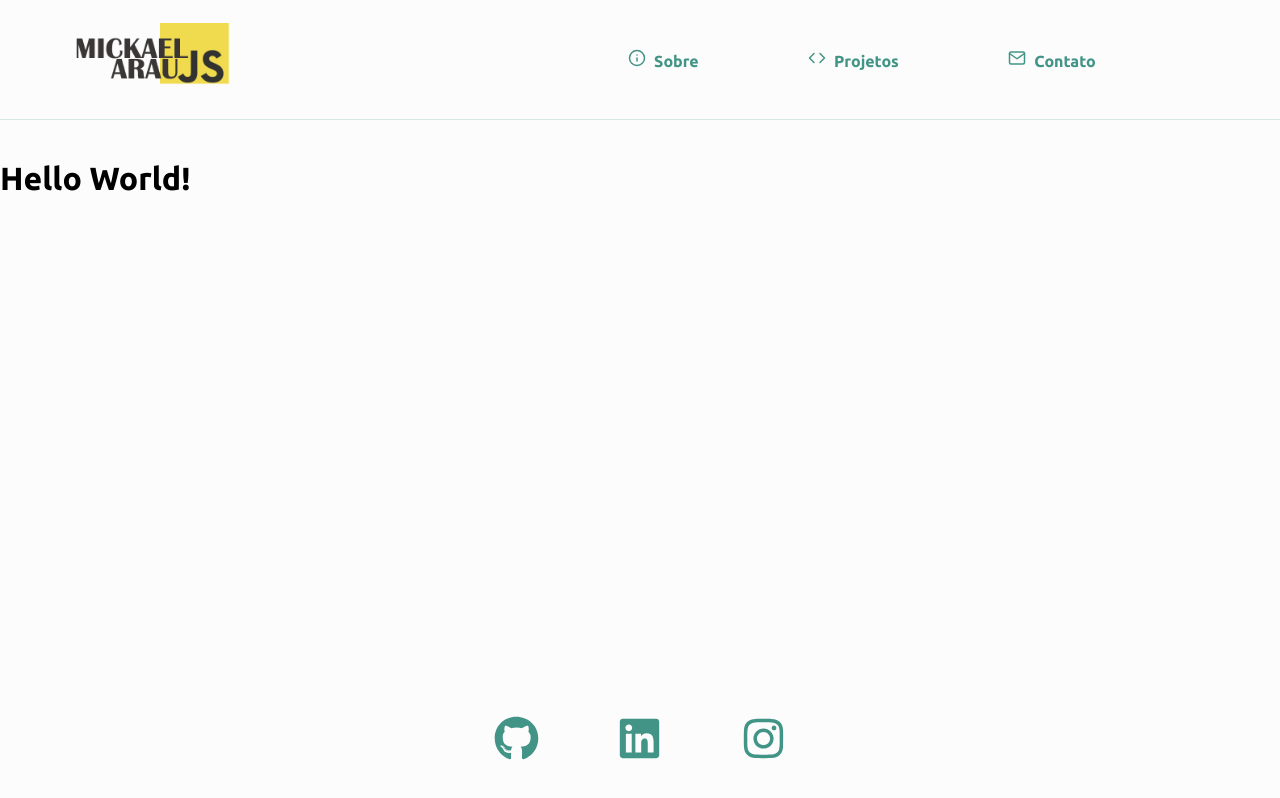
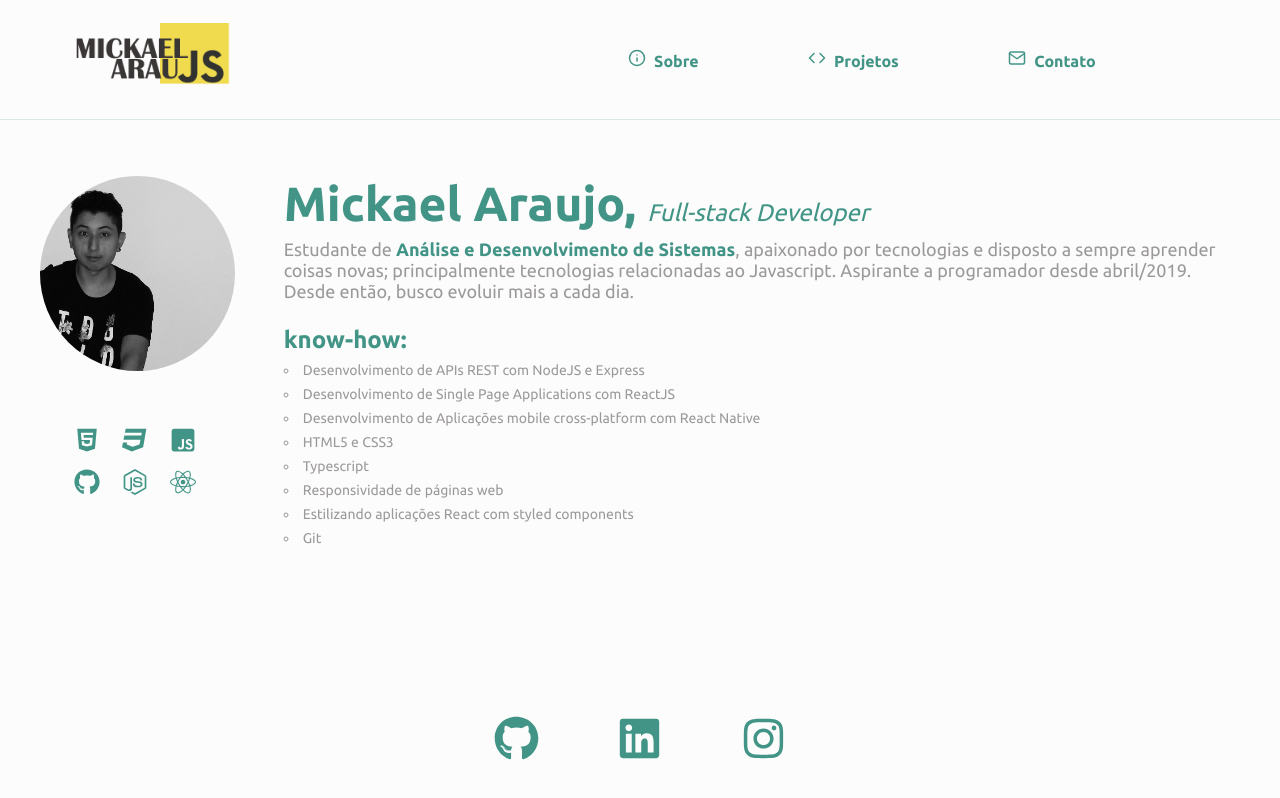
Before and after one commit to MickaelAraujs/portfolio, a Gatsby site: page / in a window 1280 px wide. Built offline with nearby package versions, Linux system fonts and the light colour scheme; Gatsby itself is replaced by a stand-in of ours.

Commit message:
:sparkles: about page

```diff
--- a/src/pages/index.js
+++ b/src/pages/index.js
@@ -1,14 +1,65 @@
 import React from 'react'
+import {
+  FaHtml5, FaCss3, FaJsSquare,
+  FaNodeJs, FaGithub, FaReact
+} from 'react-icons/fa'
 
 import { Container } from '../styles/global'
+import { AboutContainer, Profile, Description } from '../styles/about'
 
 import Layout from '../components/Layout'
+
+import profile from '../assets/me.jpeg'
 
 export default function Home() {
   return (
     <Layout>
       <Container>
-        <h1>Hello World!</h1>
+        <AboutContainer>
+          <Profile>
+            <img src={profile} alt='Mickael Araujo' />
+
+            <div className="techs">
+              <FaHtml5 />
+
+              <FaCss3 />
+
+              <FaJsSquare />
+
+              <FaGithub />
+
+              <FaNodeJs />
+
+              <FaReact />
+            </div>
+          </Profile>
+
+          <Description>
+            <h1>
+              Mickael Araujo, <span>Full-stack Developer</span>
+            </h1>
+
+            <p>
+              Estudante de <span>Análise e Desenvolvimento de Sistemas</span>,
+              apaixonado por tecnologias e disposto a sempre aprender coisas novas;
+              principalmente tecnologias relacionadas ao Javascript.
+              Aspirante a programador desde abril/2019. Desde então, busco evoluir mais a cada dia.
+            </p>
+
+            <h2>know-how:</h2>
+
+            <ul>
+              <li>Desenvolvimento de APIs REST com NodeJS e Express</li>
+              <li>Desenvolvimento de Single Page Applications com ReactJS</li>
+              <li>Desenvolvimento de Aplicações mobile cross-platform com React Native</li>
+              <li>HTML5 e CSS3</li>
+              <li>Typescript</li>
+              <li>Responsividade de páginas web</li>
+              <li>Estilizando aplicações React com styled components</li>
+              <li>Git</li>
+            </ul>
+          </Description>
+        </AboutContainer>
       </Container>
     </Layout>
   )
--- /dev/null
+++ b/src/styles/about.js
@@ -0,0 +1,95 @@
+import styled, { keyframes } from 'styled-components'
+
+const Slide = keyframes`
+  0% {
+    opacity: 0;
+  }
+
+  100% {
+    opacity: 1;
+  }
+`
+
+export const AboutContainer = styled.div`
+  display: flex;
+  animation: ${Slide} 0.8s forwards;
+`
+
+export const Profile = styled.div`
+  width: 50vw;
+  height: 70vh;
+
+  display: flex;
+  flex-direction: column;
+  align-items: center;
+
+  img {
+    width: 195px;
+    border-radius: 50%;
+    margin-top: 16px;
+  }
+
+  .techs {
+    margin-top: 48px;
+    width: 250px;
+    display: grid;
+    grid-template-columns: 48px 48px 48px;
+    justify-content: center;
+    align-items: center;
+
+    svg {
+      width: 26px;
+      height: 26px;
+      color: #429586;
+      margin: 8px;
+    }
+  }
+`
+
+export const Description = styled.div`
+  padding-top: 16px;
+  padding-right: 54px;
+  h1 {
+    color: #429586;
+    font-size: 48px;
+    margin-left: 8px;
+
+    span {
+      font-size: 24px;
+      font-weight: 400;
+      font-style: italic;
+    }
+  }
+
+  p {
+    margin-top: 8px;
+    margin-left: 8px;
+    font-size: 18px;
+    color: #9C9999;
+
+    span {
+      color: #429586;
+      font-weight: bold;
+    }
+  }
+
+  h2 {
+    font-size: 24px;
+    color: #429586;
+    margin-top: 24px;
+    margin-left: 8px;
+  }
+
+  ul {
+    list-style: circle;
+    list-style-position: inside;
+    margin-left: 8px;
+    margin-top: 8px;
+
+    li {
+      font-size: 14px;
+      color: #9C9999;
+      margin-top: 8px;
+    }
+  }
+`
```
Also changed, not shown: src/assets/me.jpeg (added).
